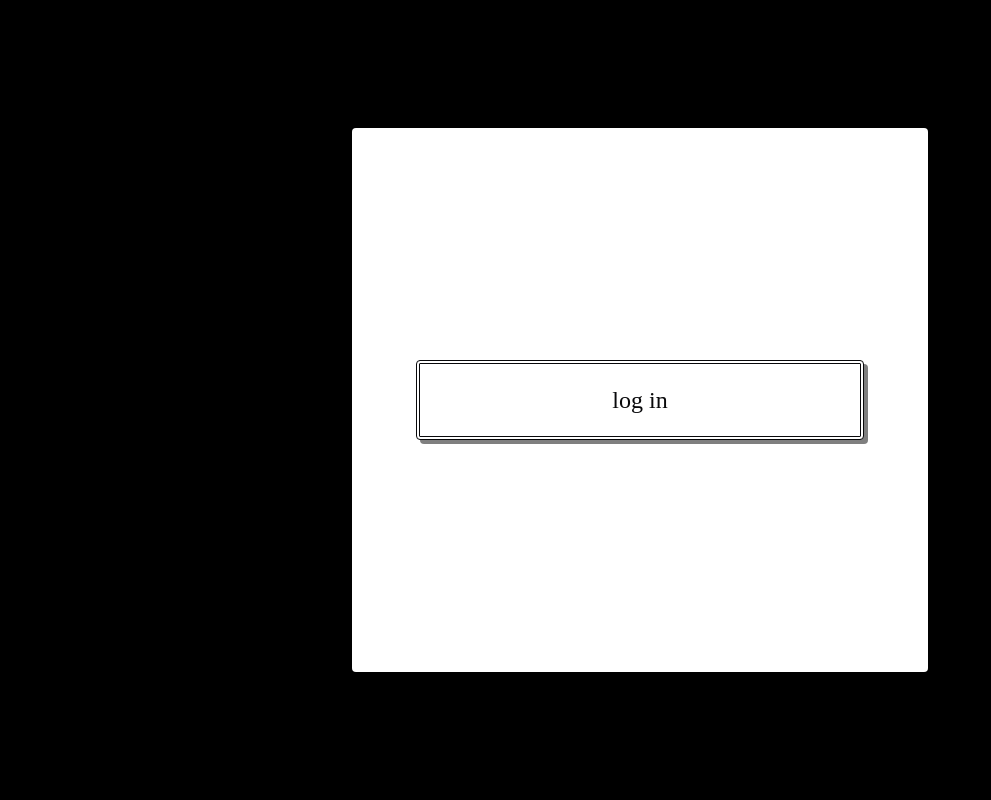
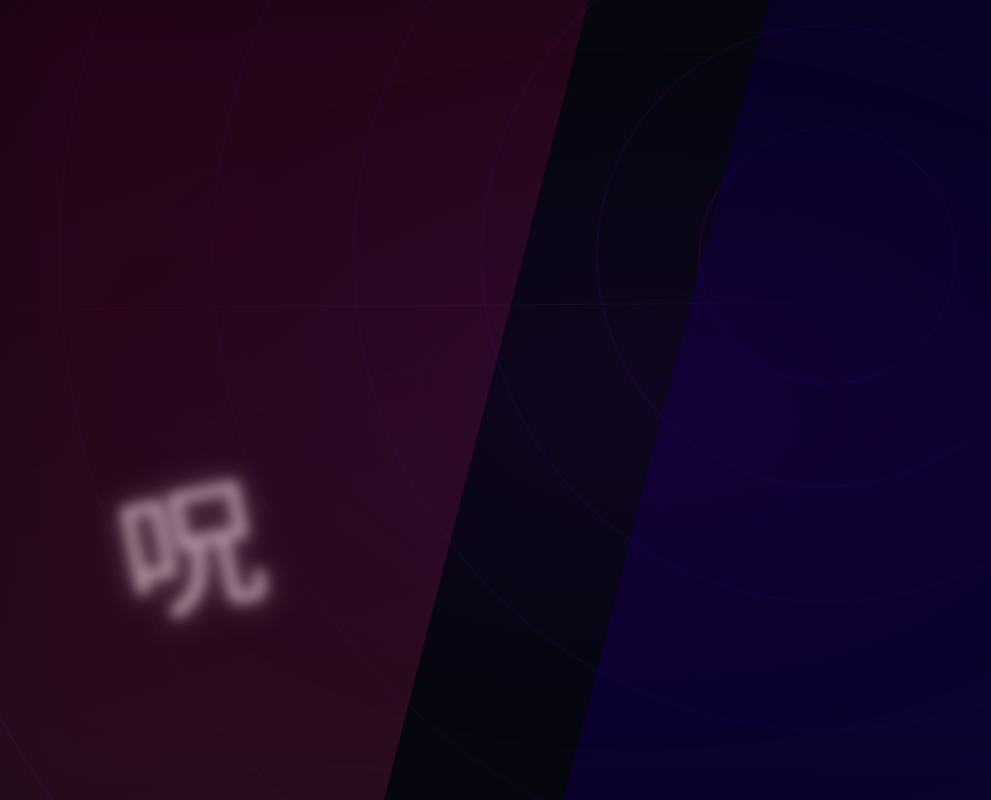
Before and after one commit to staten-island-tech/vue-supabase-project-2026-ma-ma, a Nuxt app: page /login in a window 1280 px wide. Shown: the whole page, without its empty margins (0-991 px from the left). Built offline with nearby package versions, Linux system fonts and the light colour scheme.

Commit message:
its ok for now but needs to be improved

```diff
--- /dev/null
+++ b/app/components/LoginBackground.vue
@@ -0,0 +1,206 @@
+<template>
+  <div class="fixed inset-0 overflow-hidden bg-[#06060f]" aria-hidden="true">
+
+    <svg class="domain-svg" viewBox="0 0 100 100" preserveAspectRatio="xMidYMid slice" xmlns="http://www.w3.org/2000/svg">
+      <g class="domain-rings" transform="translate(50,50)">
+        <circle r="10"  class="ring" style="--delay: 0s"   />
+        <circle r="18"  class="ring" style="--delay: 1.5s" />
+        <circle r="27"  class="ring" style="--delay: 3s"   />
+        <circle r="37"  class="ring" style="--delay: 4.5s" />
+        <circle r="48"  class="ring" style="--delay: 6s"   />
+        <circle r="60"  class="ring" style="--delay: 7.5s" />
+        <circle r="74"  class="ring" style="--delay: 9s"   />
+        <line x1="0"   y1="-72" x2="0"  y2="72"  class="ray" style="--rdelay: 0s"  />
+        <line x1="-62" y1="-36" x2="62" y2="36"  class="ray" style="--rdelay: 1s"  />
+        <line x1="-62" y1="36"  x2="62" y2="-36" class="ray" style="--rdelay: 2s"  />
+      </g>
+
+      <!-- Large 呪 blended into the red slash area, bottom-left -->
+      <text x="22" y="65" class="seal-kanji" font-size="11" text-anchor="middle" transform="rotate(-12, 22, 95)">呪</text>
+
+      <!-- Black cursed marks on the red side -->
+      <!--<g class="cursed-marks">
+        <path d="M5 15 L18 19 L22 17" stroke="rgba(0,0,0,0.7)" stroke-width="0.5" fill="none" stroke-linecap="round"/>
+        <path d="M3 35 L9 32"    stroke="rgba(0,0,0,0.6)"  stroke-width="0.4"  fill="none" stroke-linecap="round"/>
+        <path d="M4 37 L11 34"   stroke="rgba(0,0,0,0.5)"  stroke-width="0.35" fill="none" stroke-linecap="round"/>
+        <path d="M3 39 L8 36.5"  stroke="rgba(0,0,0,0.4)"  stroke-width="0.3"  fill="none" stroke-linecap="round"/>
+        <path d="M14 72 L18  L14 74 Z" stroke="rgba(0,0,0,0.65)" stroke-width="0.3" fill="rgba(0,0,0,0.25)"/>
+        <path d="M10 80 Q11 85 9 88 Q8 91 10 92" stroke="rgba(0,0,0,0.5)" stroke-width="0.4" fill="none" stroke-linecap="round"/>
+        <line x1="20" y1="55" x2="28" y2="52" stroke="rgba(0,0,0,0.45)" stroke-width="0.3" fill="none"/>
+        <line x1="21" y1="57" x2="27" y2="57" stroke="rgba(0,0,0,0.35)" stroke-width="0.25" fill="none"/>
+        <path d="M2 88 L6 84 L8 88" stroke="rgba(0,0,0,0.55)" stroke-width="0.4" fill="none" stroke-linecap="round" stroke-linejoin="round"/>
+      </g>-->
+    </svg>
+
+    <div class="slash slash-red" />
+    <div class="slash slash-red-glow" />
+    <div class="slash slash-blue" />
+    <div class="slash slash-blue-glow" />
+    <div class="veil" />
+    <div class="streak" />
+
+  </div>
+</template>
+
+<script setup lang="ts">
+// Background only — no logic needed
+</script>
+
+<style scoped>
+
+.domain-svg {
+  position: absolute;
+  inset: 0;
+  width: 100%;
+  height: 100%;
+  pointer-events: none;
+}
+
+/* ── Rings ── */
+.ring {
+  fill: none;
+  stroke: rgba(140, 0, 255, 0.1);
+  stroke-width: 0.18;
+  animation: ring-breathe 18s ease-in-out infinite;
+  animation-delay: var(--delay);
+  filter: drop-shadow(0, 0, 1, rgba(88, 16, 16, 0.8));
+}
+
+@keyframes ring-breathe {
+  0%, 100% { stroke-opacity: 0.4; }
+  50%       { stroke-opacity: 0.85; }
+}
+
+/* ── Rays ── */
+.ray {
+  stroke: rgba(160, 100, 210, 0.045);
+  stroke-width: 0.1;
+  animation: ray-pulse 22s ease-in-out infinite;
+  animation-delay: var(--rdelay);
+}
+
+@keyframes ray-pulse {
+  0%, 100% { stroke-opacity: 0.3; }
+  50%       { stroke-opacity: 0.7; }
+}
+
+/* ── Ring group rotation ── */
+.domain-rings {
+  transform-origin: 50px 50px;
+  animation: slow-rotate 180s linear infinite;
+}
+
+@keyframes slow-rotate {
+  from { transform: translate(50px,50px) rotate(0deg);   }
+  to   { transform: translate(50px,50px) rotate(360deg); }
+}
+
+/* ── Kanji ── */
+.seal-kanji {
+  font-family: 'Hiragino Mincho ProN', 'Yu Mincho', serif;
+  fill: rgb(255, 255, 255);
+  animation: seal-flicker 20s ease-in-out infinite;
+  filter: blur(0.5px) drop-shadow(0 0 1px rgba(255, 255, 255, 0.8));
+}
+
+@keyframes seal-flicker {
+  0%, 100% { opacity: 0.5; }
+  48%       { opacity: 0.85; }
+  50%       { opacity: 0.2; }
+  52%       { opacity: 0.85; }
+}
+
+/* ── Cursed marks ── */
+.cursed-marks {
+  animation: marks-breathe 16s ease-in-out infinite;
+}
+
+@keyframes marks-breathe {
+  0%, 100% { opacity: 0.7; }
+  50%       { opacity: 1; }
+}
+
+/* ── Slashes ── */
+.slash {
+  position: absolute;
+  inset: 0;
+  pointer-events: none;
+}
+
+.slash-red {
+  background: linear-gradient(160deg, #6B0033 0%, #9a3a5a 100%);
+  clip-path: polygon(0 0, 46% 0, 30% 100%, 0 100%);
+  opacity: 0.22;
+}
+
+.slash-red-glow {
+  background: #7B0040;
+  clip-path: polygon(0 0, 46% 0, 30% 100%, 0 100%);
+  opacity: 0.07;
+  filter: blur(48px);
+  animation: pulse-glow 14s ease-in-out infinite;
+}
+
+.slash-blue {
+  background: linear-gradient(160deg, #090030 0%, #12004e 100%);
+  clip-path: polygon(60% 0, 100% 0, 100% 100%, 44% 100%);
+  opacity: 0.50;
+}
+
+.slash-blue-glow {
+  background: #200a80;
+  clip-path: polygon(60% 0, 100% 0, 100% 100%, 44% 100%);
+  opacity: 0.05;
+  filter: blur(48px);
+  animation: pulse-glow 14s ease-in-out infinite;
+  animation-delay: 7s;
+}
+
+@keyframes pulse-glow {
+  0%, 100% { opacity: 0.04; }
+  50%       { opacity: 0.10; }
+}
+
+/* ── Radial veil ── */
+.veil {
+  position: absolute;
+  inset: 0;
+  pointer-events: none;
+  background: radial-gradient(ellipse at 50% 50%, rgba(100, 0, 160, 0.12) 0%, transparent 65%);
+  animation: veil-pulse 20s ease-in-out infinite;
+}
+
+@keyframes veil-pulse {
+  0%, 100% { opacity: 0.6; }
+  50%       { opacity: 1; }
+}
+
+/* ── Streak ── */
+.streak {
+  position: absolute;
+  top: 38%;
+  left: -10%;
+  width: 120%;
+  height: 1px;
+  background: linear-gradient(
+    90deg,
+    transparent 0%,
+    rgba(120, 0, 55, 0.18) 30%,
+    rgba(255, 255, 255, 0.04) 50%,
+    rgba(10, 0, 50, 0.18) 70%,
+    transparent 100%
+  );
+  filter: blur(0.5px);
+  pointer-events: none;
+  animation: streak-slide 24s ease-in-out infinite;
+  animation-delay: 4s;
+}
+
+@keyframes streak-slide {
+  0%   { opacity: 0; transform: translateX(-5%) skewY(-0.5deg); }
+  15%  { opacity: 1; }
+  85%  { opacity: 1; }
+  100% { opacity: 0; transform: translateX(5%) skewY(-0.5deg); }
+}
+
+</style>
--- a/app/pages/login.vue
+++ b/app/pages/login.vue
@@ -5,6 +5,7 @@
       class="flex justify-center items-center p-16 w-full max-w-xl h-full rounded bg-white"
     >
       <ButtonPrimary label="log in" class="w-full" />
+      <LoginBackground />
     </div>
   </div>
 </template>
```
